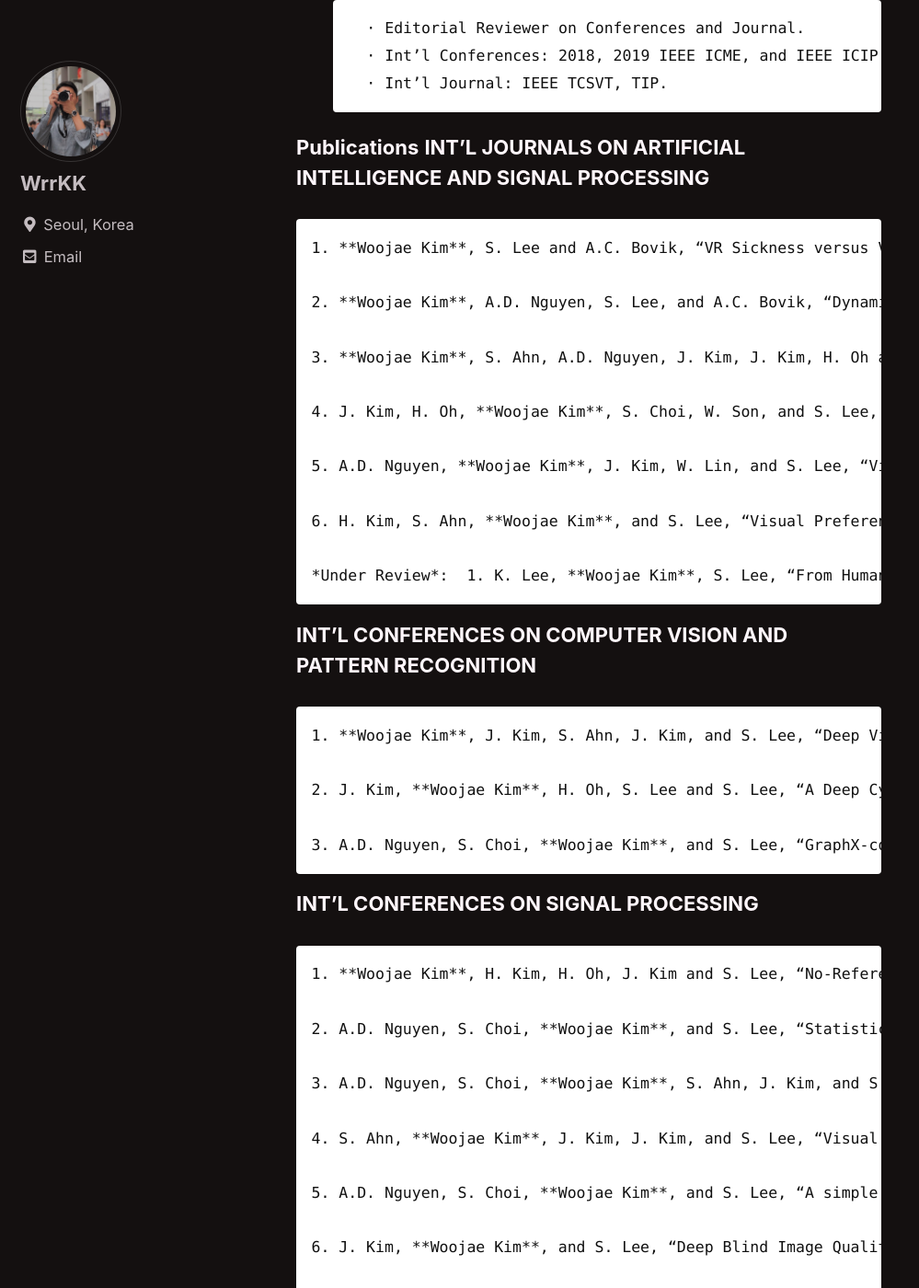
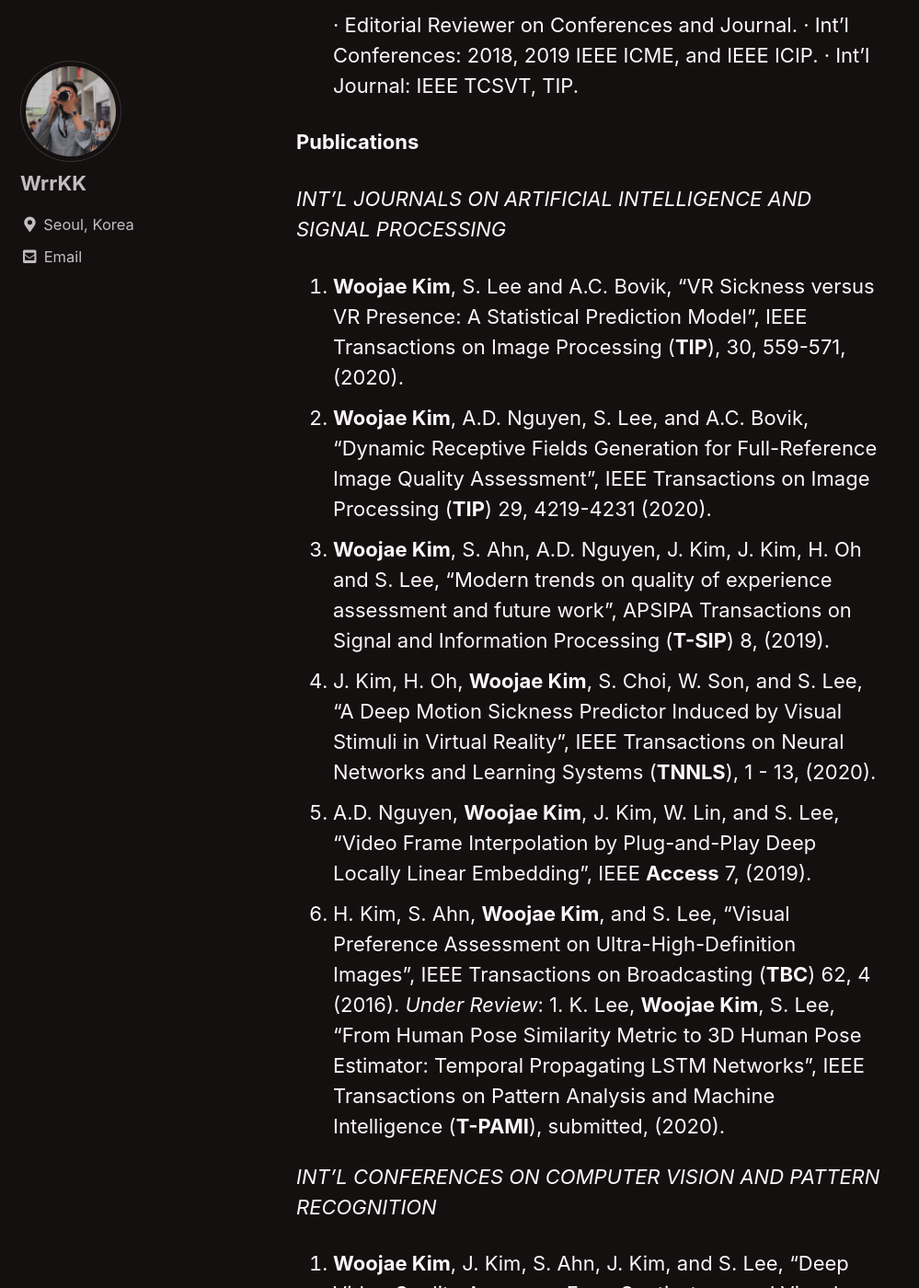
Before and after one commit to woojaekim/woojaekim.github.io, a Jekyll site: the page built from _pages/about.md, in a window 1280 px wide and 1400 px high, scrolled down 1365 px. Shown: the whole window at 92% size, without its empty margins (0-999 px from the left). Built offline with Jekyll 4.4.1, drawn with Linux system fonts in a browser that asks for light colours; cached includes are drawn as plain includes; some of the changed text lies outside the part shown.

Commit message:
image_update

```diff
--- a/_pages/about.md
+++ b/_pages/about.md
@@ -13,67 +13,48 @@ layout: single
 - Visual Sickness Medical Assessment (VR/AR)
 
 **International Experiences**
-- Research Scholarship | *NTU* | 2018.06 ~ 09.2018
+  - *Research Scholarship | *NTU* | 2018.06 ~ 09.2018*
 
-        · Nanyang Technological University (NTU, Singapore)
-        · Project title: "Deep-learning based Quality of Experience Analysis",
-          Major-Advisor: Professor Weisi Lin (Fellow, IEEE).
+    · Nanyang Technological University (NTU, Singapore)
+    · Project title: "Deep-learning based Quality of Experience Analysis",
+      Major-Advisor: Professor Weisi Lin (Fellow, IEEE).
 
-- Standardization Experience | *IEEE SA, P3333.1 WG* | 2015 ~
+  - *Standardization Experience | *IEEE SA, P3333.1 WG* | 2015 ~*
 
-        · Member, P3333.1, Standardization Working Group,
-          IEEE. PAR P.3333.1.2 and P3333.1.3
-        · Received "Certificate of Appreciation from IEEE Computer Society".
+    · Member, P3333.1, Standardization Working Group,
+      IEEE. PAR P.3333.1.2 and P3333.1.3
+    · Received "Certificate of Appreciation from IEEE Computer Society".
 
-- Editorial Experience | *IEEE* | 2015 ~
+  - *Editorial Experience | *IEEE* | 2015 ~*
 
-        · Editorial Reviewer on Conferences and Journal.
-        · Int’l Conferences: 2018, 2019 IEEE ICME, and IEEE ICIP.
-        · Int’l Journal: IEEE TCSVT, TIP.
+    · Editorial Reviewer on Conferences and Journal.
+    · Int’l Conferences: 2018, 2019 IEEE ICME, and IEEE ICIP.
+    · Int’l Journal: IEEE TCSVT, TIP.
 
 **Publications**
-  **INT’L JOURNALS ON ARTIFICIAL INTELLIGENCE AND SIGNAL PROCESSING**
 
-    1. **Woojae Kim**, S. Lee and A.C. Bovik, “VR Sickness versus VR Presence: A Statistical Prediction Model", IEEE Transactions on Image Processing (**TIP**), 30, 559-571, (2020).
+  *INT’L JOURNALS ON ARTIFICIAL INTELLIGENCE AND SIGNAL PROCESSING*
+  1. **Woojae Kim**, S. Lee and A.C. Bovik, “VR Sickness versus VR Presence: A Statistical Prediction Model", IEEE Transactions on Image Processing (**TIP**), 30, 559-571, (2020).
+  2. **Woojae Kim**, A.D. Nguyen, S. Lee, and A.C. Bovik, “Dynamic Receptive Fields Generation for Full-Reference Image Quality Assessment", IEEE Transactions on Image Processing (**TIP**) 29, 4219-4231 (2020).
+  3. **Woojae Kim**, S. Ahn, A.D. Nguyen, J. Kim, J. Kim, H. Oh and S. Lee, “Modern trends on quality of experience assessment and future work", APSIPA Transactions on Signal and Information Processing (**T-SIP**) 8, (2019).
+  4. J. Kim, H. Oh, **Woojae Kim**, S. Choi, W. Son, and S. Lee, “A Deep Motion Sickness Predictor Induced by Visual Stimuli in Virtual Reality", IEEE Transactions on Neural Networks and Learning Systems (**TNNLS**), 1 - 13, (2020).
+  5. A.D. Nguyen, **Woojae Kim**, J. Kim, W. Lin, and S. Lee, “Video Frame Interpolation by Plug-and-Play Deep Locally Linear Embedding", IEEE **Access** 7, (2019).
+  6. H. Kim, S. Ahn, **Woojae Kim**, and S. Lee, “Visual Preference Assessment on Ultra-High-Definition Images", IEEE Transactions on Broadcasting (**TBC**) 62, 4 (2016).
+  *Under Review*:  1. K. Lee, **Woojae Kim**, S. Lee, “From Human Pose Similarity Metric to 3D Human Pose Estimator: Temporal Propagating LSTM Networks”, IEEE Transactions on Pattern Analysis and Machine Intelligence (**T-PAMI**), submitted, (2020).
 
-    2. **Woojae Kim**, A.D. Nguyen, S. Lee, and A.C. Bovik, “Dynamic Receptive Fields Generation for Full-Reference Image Quality Assessment", IEEE Transactions on Image Processing (**TIP**) 29, 4219-4231 (2020).
+  *INT’L CONFERENCES ON COMPUTER VISION AND PATTERN RECOGNITION*
+  1. **Woojae Kim**, J. Kim, S. Ahn, J. Kim, and S. Lee, “Deep Video Quality Assessor: From Spatio-temporal Visual Sensitivity to A Convolutional Neural Aggregation Network.", European Conference on Computer Vision (**ECCV**), (2018).
+  2. J. Kim, **Woojae Kim**, H. Oh, S. Lee and S. Lee, “A Deep Cybersickness Predictor based on Brain Signal Analysis for Virtual Reality Contents.", IEEE International Conference on Computer Vision (**ICCV**), (2019).
+  3. A.D. Nguyen, S. Choi, **Woojae Kim**, and S. Lee, “GraphX-convolution for point cloud deformation in 2D-to-3D conversion.", IEEE International Conference on Computer Vision (**ICCV**), (2019).
 
-    3. **Woojae Kim**, S. Ahn, A.D. Nguyen, J. Kim, J. Kim, H. Oh and S. Lee, “Modern trends on quality of experience assessment and future work", APSIPA Transactions on Signal and Information Processing (**T-SIP**) 8, (2019).
-
-    4. J. Kim, H. Oh, **Woojae Kim**, S. Choi, W. Son, and S. Lee, “A Deep Motion Sickness Predictor Induced by Visual Stimuli in Virtual Reality", IEEE Transactions on Neural Networks and Learning Systems (**TNNLS**), 1 - 13, (2020).
-
-    5. A.D. Nguyen, **Woojae Kim**, J. Kim, W. Lin, and S. Lee, “Video Frame Interpolation by Plug-and-Play Deep Locally Linear Embedding", IEEE **Access** 7, (2019).
-
-    6. H. Kim, S. Ahn, **Woojae Kim**, and S. Lee, “Visual Preference Assessment on Ultra-High-Definition Images", IEEE Transactions on Broadcasting (**TBC**) 62, 4 (2016).
-
-    *Under Review*:  1. K. Lee, **Woojae Kim**, S. Lee, “From Human Pose Similarity Metric to 3D Human Pose Estimator: Temporal Propagating LSTM Networks”, IEEE Transactions on Pattern Analysis and Machine Intelligence (**T-PAMI**), submitted, (2020).
-
-  **INT’L CONFERENCES ON COMPUTER VISION AND PATTERN RECOGNITION**
-
-    1. **Woojae Kim**, J. Kim, S. Ahn, J. Kim, and S. Lee, “Deep Video Quality Assessor: From Spatio-temporal Visual Sensitivity to A Convolutional Neural Aggregation Network.", European Conference on Computer Vision (**ECCV**), (2018).
-
-    2. J. Kim, **Woojae Kim**, H. Oh, S. Lee and S. Lee, “A Deep Cybersickness Predictor based on Brain Signal Analysis for Virtual Reality Contents.", IEEE International Conference on Computer Vision (**ICCV**), (2019).
-
-    3. A.D. Nguyen, S. Choi, **Woojae Kim**, and S. Lee, “GraphX-convolution for point cloud deformation in 2D-to-3D conversion.", IEEE International Conference on Computer Vision (**ICCV**), (2019).
-
-  **INT’L CONFERENCES ON SIGNAL PROCESSING**
-
-    1. **Woojae Kim**, H. Kim, H. Oh, J. Kim and S. Lee, “No-Reference Perceptual Sharpness Assessment for Ultra High-Definition Images", IEEE International Conference on Image Processing (**ICIP**), (2016).
-
-    2. A.D. Nguyen, S. Choi, **Woojae Kim**, and S. Lee, “Statistical Convolution on Unordered Point Set", IEEE International Conference on Image Processing (**ICIP**), (2020).
-
-    3. A.D. Nguyen, S. Choi, **Woojae Kim**, S. Ahn, J. Kim, and S. Lee, “Distribution Padding in Convolutional Neural Networks", IEEE International Conference on Image Processing (**ICIP**), (2019).
-
-    4. S. Ahn, **Woojae Kim**, J. Kim, J. Kim, and S. Lee, “Visual Preference Prediction for Enhanced Images on Ultra-high-definition Display", IEEE International Conference on Image Processing (**ICIP**), (2018).
-
-    5. A.D. Nguyen, S. Choi, **Woojae Kim**, and S. Lee, “A simple way of multimodal and arbitrary style transfer", IEEE International Conference on Acoustics, Speech and Signal Processing (**ICASSP**), (2019).
-
-    6. J. Kim, **Woojae Kim**, and S. Lee, “Deep Blind Image Quality Assessment by Learning Sensitivity Map", IEEE International Conference on Acoustics, Speech, and Signal Processing (**ICASSP**), (2018).
-
-    7. J. Kim, **Woojae Kim**, S. Ahn, J. Kim, and S. Lee, “Virtual Reality Sickness Predictor: Analysis of visual-vestibular conflict and VR contents", IEEE International Conference on Quality of Multimedia Experience (**QoMEX**), (2018).
-
-    8. J. Kim, J. Kim, **Woojae Kim**, J. Kim, and S. Lee, “Video Sharpness Prediction Based on Motion Blur Analysis", IEEE International Conference on Multimedia and Expo (**ICME**), (2015).
-
-    9. **Woojae Kim**, J. Kim, and S. Lee, “Quality of Experience using Deep Convolutional Neural Networks and future trends", Signal and Information Processing Association Annual Summit and Conference (**APSIPA**), (2019).
-
-    10. *S. Lee, **Woojae Kim**, S. Ahn, J. Kim, and S. Lee, “Physical parameter prediction by embedding human perceptual parameter for 3D garment modeling", Signal and Information Processing Association Annual Summit and Conference (**APSIPA**), (2019).
+  *INT’L CONFERENCES ON SIGNAL PROCESSING*
+  1. **Woojae Kim**, H. Kim, H. Oh, J. Kim and S. Lee, “No-Reference Perceptual Sharpness Assessment for Ultra High-Definition Images", IEEE International Conference on Image Processing (**ICIP**), (2016).
+  2. A.D. Nguyen, S. Choi, **Woojae Kim**, and S. Lee, “Statistical Convolution on Unordered Point Set", IEEE International Conference on Image Processing (**ICIP**), (2020).
+  3. A.D. Nguyen, S. Choi, **Woojae Kim**, S. Ahn, J. Kim, and S. Lee, “Distribution Padding in Convolutional Neural Networks", IEEE International Conference on Image Processing (**ICIP**), (2019).
+  4. S. Ahn, **Woojae Kim**, J. Kim, J. Kim, and S. Lee, “Visual Preference Prediction for Enhanced Images on Ultra-high-definition Display", IEEE International Conference on Image Processing (**ICIP**), (2018).
+  5. A.D. Nguyen, S. Choi, **Woojae Kim**, and S. Lee, “A simple way of multimodal and arbitrary style transfer", IEEE International Conference on Acoustics, Speech and Signal Processing (**ICASSP**), (2019).
+  6. J. Kim, **Woojae Kim**, and S. Lee, “Deep Blind Image Quality Assessment by Learning Sensitivity Map", IEEE International Conference on Acoustics, Speech, and Signal Processing (**ICASSP**), (2018).
+  7. J. Kim, **Woojae Kim**, S. Ahn, J. Kim, and S. Lee, “Virtual Reality Sickness Predictor: Analysis of visual-vestibular conflict and VR contents", IEEE International Conference on Quality of Multimedia Experience (**QoMEX**), (2018).
+  8. J. Kim, J. Kim, **Woojae Kim**, J. Kim, and S. Lee, “Video Sharpness Prediction Based on Motion Blur Analysis", IEEE International Conference on Multimedia and Expo (**ICME**), (2015).
+  9. **Woojae Kim**, J. Kim, and S. Lee, “Quality of Experience using Deep Convolutional Neural Networks and future trends", Signal and Information Processing Association Annual Summit and Conference (**APSIPA**), (2019).
+  10. *S. Lee, **Woojae Kim**, S. Ahn, J. Kim, and S. Lee, “Physical parameter prediction by embedding human perceptual parameter for 3D garment modeling", Signal and Information Processing Association Annual Summit and Conference (**APSIPA**), (2019).
```
